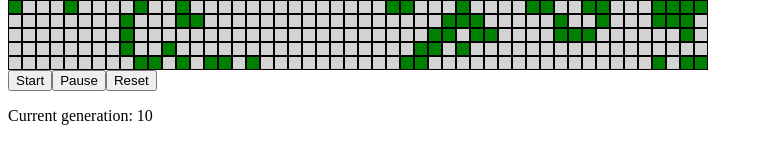
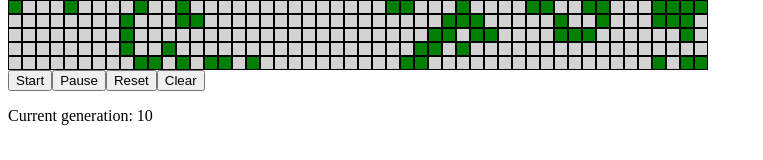
Before and after one commit to ananasij/Game-of-Life, a React app: page / in a window 1280 px wide. Shown: the part 358-518 px from the top of the page, without its empty margins (0-763 px from the left). Built offline with nearby package versions, Linux system fonts and the light colour scheme.

Commit message:
"Clear board" button

```diff
--- a/app/src/components/Grid.jsx
+++ b/app/src/components/Grid.jsx
@@ -22,14 +22,7 @@ class Grid extends React.Component {
         let x;
         let y;
         let count = 0;
-        const grid = [];
-
-        for (let i = 0; i < width; i += 1) {
-            grid[i] = [];
-            for (let j = 0; j < height; j += 1) {
-                grid[i][j] = 0;
-            }
-        }
+        const grid = this.generateEmptyBoard();
 
         while (count < initialPopulation) {
             x = Math.floor(Math.random() * width);
@@ -40,6 +33,18 @@ class Grid extends React.Component {
             }
         }
         this.setState({ currentGrid: grid, currentGeneration: 0 }, () => this.startGame());
+    }
+
+    generateEmptyBoard() {
+        const { width, height } = this.state;
+        const grid = [];
+        for (let i = 0; i < width; i += 1) {
+            grid[i] = [];
+            for (let j = 0; j < height; j += 1) {
+                grid[i][j] = 0;
+            }
+        }
+        return grid;
     }
 
     calculateNextGenerationGrid() {
@@ -122,6 +127,16 @@ class Grid extends React.Component {
         }
     }
 
+    clearGrid() {
+        this.pauseGame();
+        this.setState(
+            {
+                currentGrid: this.generateEmptyBoard(),
+                currentGeneration: 0
+            }
+        );
+    }
+
     render() {
         const renderedGrid = [];
 
@@ -145,6 +160,7 @@ class Grid extends React.Component {
                 <button onClick={() => this.startGame()}>Start</button>
                 <button onClick={() => this.pauseGame()}>Pause</button>
                 <button onClick={() => this.initGrid()}>Reset</button>
+                <button onClick={() => this.clearGrid()}>Clear</button>
                 <p>Current generation: {this.state.currentGeneration}</p>
             </div>
         );
```
